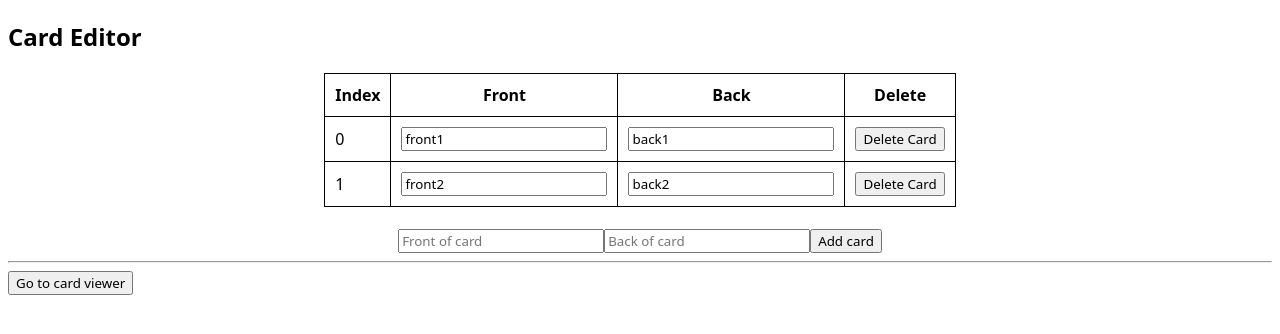
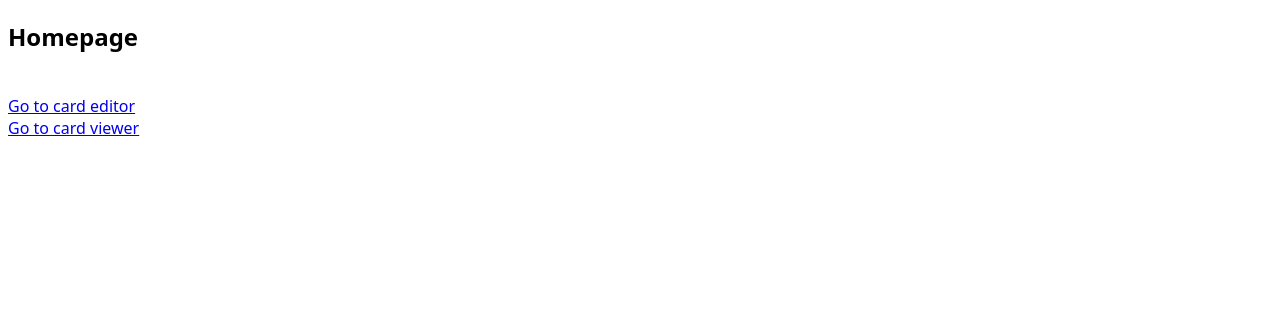
Before and after one commit to Esteban-Wu/bootcamp, a React (Create React App) app: page / in a window 1280 px wide. Shown: the top 334 px of the page. Built offline with nearby package versions, Linux system fonts and the light colour scheme.

Commit message:
Added homepage and multi-page support

```diff
--- a/package.json
+++ b/package.json
@@ -8,6 +8,7 @@
     "@testing-library/user-event": "^12.8.3",
     "react": "^17.0.2",
     "react-dom": "^17.0.2",
+    "react-router-dom": "^5.2.0",
     "react-scripts": "4.0.3",
     "web-vitals": "^1.1.2"
   },
--- a/src/App.js
+++ b/src/App.js
@@ -1,6 +1,9 @@
 import React from "react";
 import CardEditor from "./CardEditor";
 import CardViewer from "./CardViewer";
+import Homepage from "./Homepage";
+
+import { Route, Switch } from "react-router-dom";
 
 class App extends React.Component {
   constructor(props) {
@@ -16,7 +19,6 @@
         { front: "front1", back: "back1" },
         { front: "front2", back: "back2" },
       ],
-      editor: true,
     };
   }
 
@@ -37,8 +39,6 @@
     this.setState({ cards });
   };
 
-  switchMode = () => this.setState({ editor: !this.state.editor });
-
   /**
    * Updates the saved "cards" state when a pre-existing card is
    * edited.
@@ -50,24 +50,26 @@
   };
 
   render() {
-    if (this.state.editor) {
     return (
+      <Switch>
+        <Route exact path="/">
+          <Homepage></Homepage>
+        </Route>
+        <Route exact path="/editor">
           <CardEditor
             addCard={this.addCard}
             cards={this.state.cards}
             deleteCard={this.deleteCard}
-          switchMode={this.switchMode}
             handleEdit={this.handleEdit}
           />
-      );
-    } else {
-      return (
-        < CardViewer
-          switchMode={this.switchMode}
+        </Route>
+        <Route exact path="/viewer">
+          <CardViewer
             cards={this.state.cards}
           />
-      )
-    }
+        </Route>
+      </Switch>
+    );
   }
 }
 
--- a/src/CardEditor.js
+++ b/src/CardEditor.js
@@ -1,5 +1,7 @@
 import React from "react";
 import "./CardEditor.css"
+
+import { Link } from "react-router-dom";
 
 /**
  * The CardEditor component allows users to add cards to the flashcard set,
@@ -104,12 +106,7 @@
                     <button onClick={this.addCard}>Add card</button>
                 </div>
                 <hr />
-                <button
-                    // Disable CardViewer when there are no cards
-                    disabled={!this.props.cards.length}
-                    onClick={this.props.switchMode}
-                >
-                    Go to card viewer</button>
+                <Link to="/viewer">Go to card viewer</Link>
             </div>
         );
     }
--- a/src/CardViewer.js
+++ b/src/CardViewer.js
@@ -1,5 +1,7 @@
 import React from "react";
 import "./CardViewer.css"
+
+import { Link } from "react-router-dom";
 
 /**
  * The CardViewer component allows users to view their flashcard set.
@@ -139,11 +141,7 @@
                     Next
                 </button>
                 <hr />
-                <button
-                    onClick={this.props.switchMode}
-                >
-                    Go to card editor
-                </button>
+                <Link to="/editor">Go to card editor</Link>
             </div>
         );
     }
--- /dev/null
+++ b/src/Homepage.js
@@ -0,0 +1,16 @@
+import React from "react";
+import { Link } from "react-router-dom";
+
+const Homepage = () => {
+    return (
+        <div>
+            <h2>Homepage</h2>
+            <br />
+            <Link to="/editor">Go to card editor</Link>
+            <br />
+            <Link to="/viewer">Go to card viewer</Link>
+        </div>
+    );
+}
+
+export default Homepage;
--- a/src/index.js
+++ b/src/index.js
@@ -2,4 +2,11 @@
 import ReactDOM from "react-dom";
 import App from "./App";
 
-ReactDOM.render(<App />, document.getElementById("root"));
+import { BrowserRouter } from "react-router-dom";
+
+ReactDOM.render(
+    <BrowserRouter>
+        <App />
+    </BrowserRouter>
+    , document.getElementById("root")
+);
```
Also changed, not shown: 1 other file (tests, documents, lock files or other folders). Lines whose indentation alone changed are shown as unchanged.
